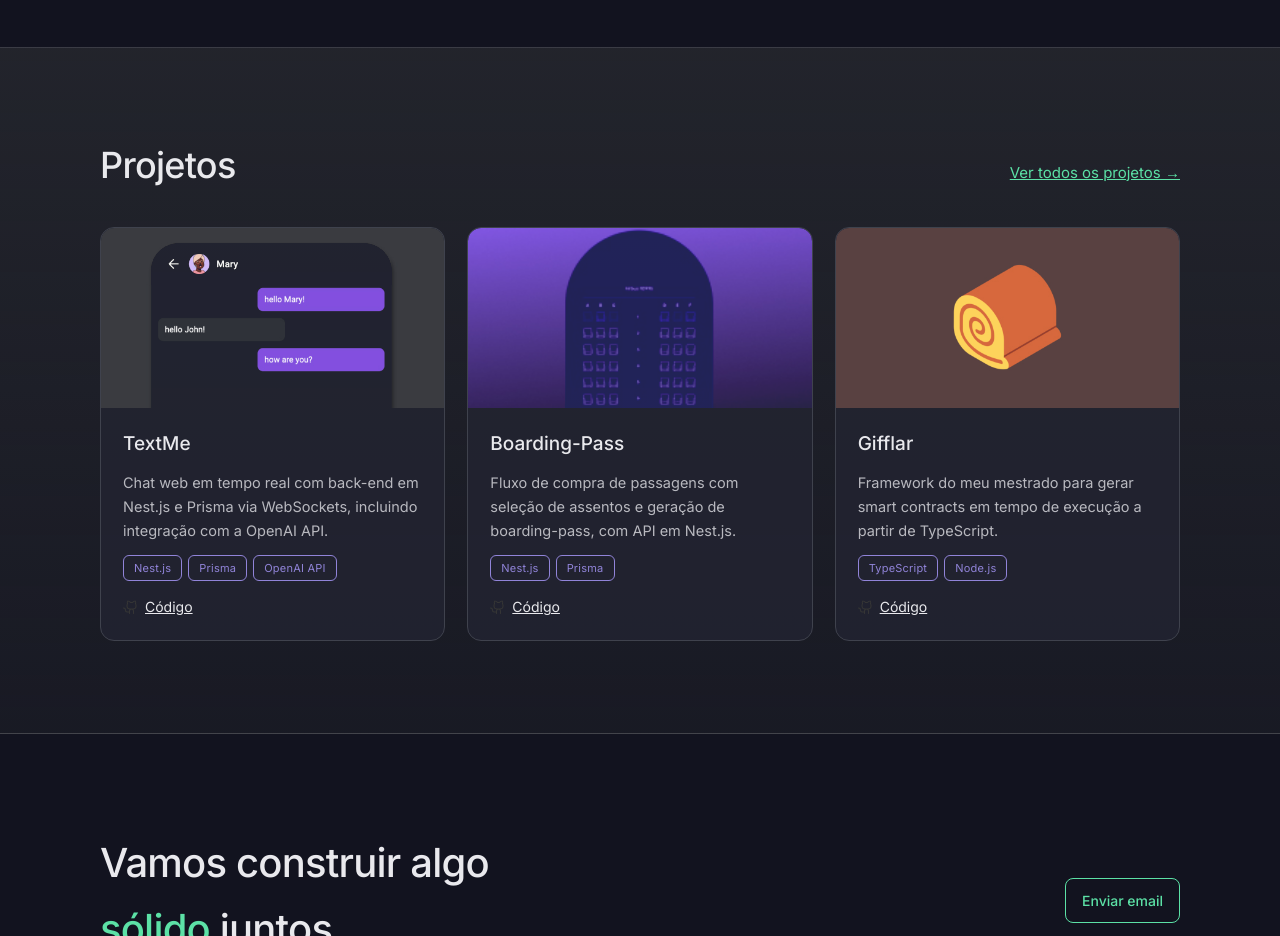
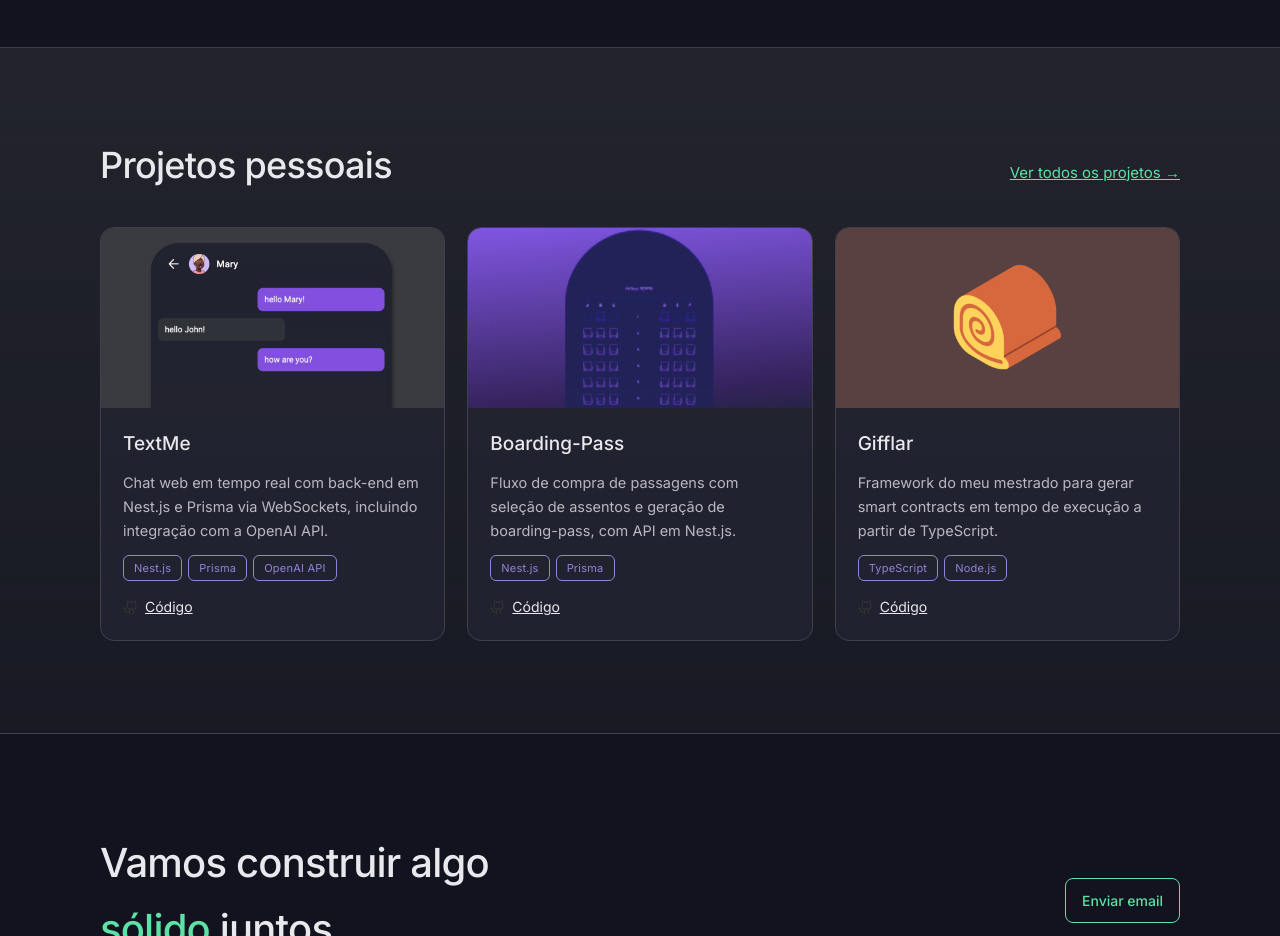
Before and after one commit to levysantiago/personal-page, a React (Create React App) app: page /#/ in a window 1280 px wide. Shown: the part 3600-4536 px from the top of the page. Built offline with nearby package versions, Linux system fonts and the light colour scheme.

Commit message:
copy: rename projects section heading

```diff
--- a/src/pages/sections-v2/ProjectsV2/content/en.ts
+++ b/src/pages/sections-v2/ProjectsV2/content/en.ts
@@ -34,7 +34,7 @@ const projects: IProjectV2[] = [
 ];
 
 export const en = {
-  heading: "Projects",
+  heading: "Personal Projects",
   seeAll: "See all projects →",
   codeLabel: "Code",
   liveLabel: "Live",
--- a/src/pages/sections-v2/ProjectsV2/content/pt.ts
+++ b/src/pages/sections-v2/ProjectsV2/content/pt.ts
@@ -34,7 +34,7 @@ const projects: IProjectV2[] = [
 ];
 
 export const pt = {
-  heading: "Projetos",
+  heading: "Projetos pessoais",
   seeAll: "Ver todos os projetos →",
   codeLabel: "Código",
   liveLabel: "Live",
```
